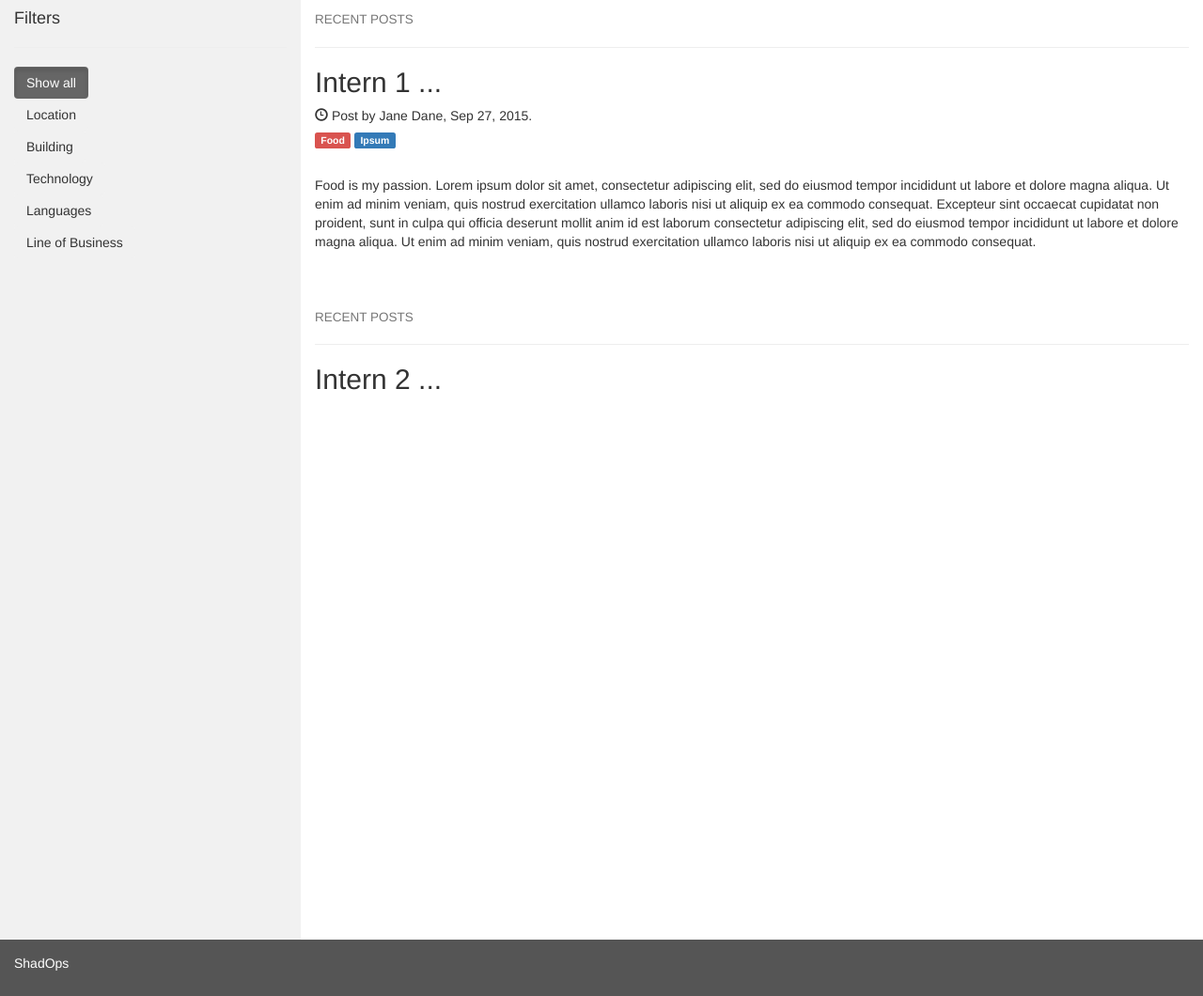
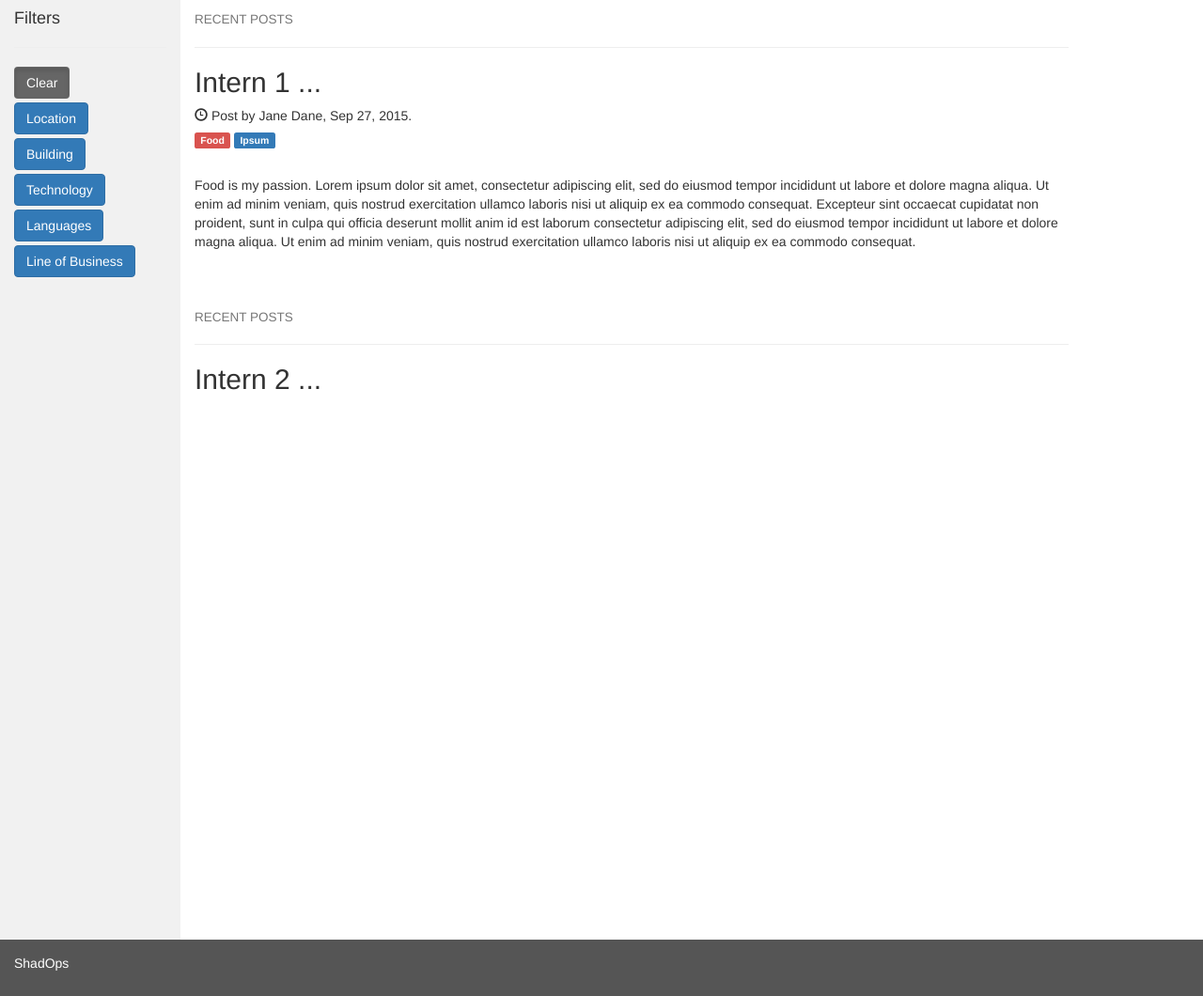
Before and after one commit to ldpr23/shadops, a Django app: template templates/shadopsapp/main.html in a window 1280 px wide. Shown: the whole page at 94% size. Run offline with Django 3.2, Linux system fonts and the light colour scheme; the template is opened without the code that fills it, so the values that code supplies are empty; some libraries are stand-ins or nearby versions.

Commit message:
Add style

```diff
--- a/static/css/styles.css
+++ b/static/css/styles.css
@@ -56,8 +56,17 @@ footer {
   padding: 15px;
 }
 
+.spacer{
+  padding: 2px;
+}
+
+
+#snav{
+  width: 15%;
+}
+
 /* On small screens, set height to 'auto' for sidenav and grid */
-@media screen and (max-width: 767px) {
+@media screen and (max-width: 300px) {
   .sidenav {
     height: auto;
     padding: 15px;
--- a/templates/shadopsapp/main.html
+++ b/templates/shadopsapp/main.html
@@ -13,7 +13,7 @@
 
 <div class="container-fluid">
     <div class="row content">
-        <div class="col-sm-3 sidenav">
+        <div id="snav" class="col-sm-3 sidenav">
             <h4>Filters</h4>
             <hr>
             <ul class="nav nav-pills nav-stacked">
@@ -23,13 +23,68 @@
                 <!--<li><a href="#section3">Photos</a></li>-->
 
                 <div id="myBtnContainer">
-                    <li><button class="btn active" onclick="filterSelection('all')"> Show all</button></li>
-                    <li><button class="btn" onclick="filterSelection('location')"> Location</button></li>
-                    <li><button class="btn" onclick="filterSelection('building')"> Building</button></li>
-                    <li><button class="btn" onclick="filterSelection('tech')"> Technology</button></li>
-                    <li><button class="btn" onclick="filterSelection('languages')"> Languages</button></li>
-                    <li><button class="btn" onclick="filterSelection('lob')"> Line of Business</button></li>
+                    <li><button class="btn active" onclick="filterSelection('all')"> Clear</button></li>
+
+                    <div class = "spacer"></div>
+
+                    <div>
+                        <button class="btn btn-primary" type="button" data-toggle="collapse" data-target="#collapseLocation" aria-expanded="false" aria-controls="collapseExample">
+                            Location
+                        </button>
+                        <div class = "collapse" id="collapseLocation" >
+                            <li><button class="btn"  onclick="filterSelection('Glasgow')"> Glasgow</button></li>
+                            <li><button class="btn"  onclick="filterSelection('London')"> London</button></li>
+                        </div>
+                    </div>
+
+                    <div class = "spacer"></div>
+
+                    <div>
+                        <button class="btn btn-primary" type="button" data-toggle="collapse" data-target="#collapseExample" aria-expanded="false" aria-controls="collapseExample">
+                            Building
+                        </button>
+                        <div class = "collapse" id="collapseExample" >
+                            <li><button class="btn"  onclick="filterSelection('waterloo')"> Wateroo</button></li>
+                            <li><button class="btn"  onclick="filterSelection('bothwell')"> Bothwell</button></li>
+                        </div>
+                    </div>
+                    <div class = "spacer"></div>
+
+
+                    <div>
+                        <button class="btn btn-primary" type="button" data-toggle="collapse" data-target="#collapseTech" aria-expanded="false" aria-controls="collapseExample">
+                            Technology
+                        </button>
+                        <div class = "collapse" id="collapseTech" >
+                            <li><button class="btn"  onclick="filterSelection('Java')"> AI/ML</button></li>
+                            <li><button class="btn"  onclick="filterSelection('JS')"> Cloud</button></li>
+                        </div>
+                    </div>
+                    <div class = "spacer"></div>
+
+                    <div>
+                        <button class="btn btn-primary" type="button" data-toggle="collapse" data-target="#collapseLang" aria-expanded="false" aria-controls="collapseExample">
+                            Languages
+                        </button>
+                        <div class = "collapse" id="collapseLang" >
+                            <li><button class="btn"  onclick="filterSelection('waterloo')"> Java</button></li>
+                            <li><button class="btn"  onclick="filterSelection('bothwell')"> JavaScript</button></li>
+                        </div>
+                    </div>
+                    <div class = "spacer"></div>
+
+                    <div>
+                        <button class="btn btn-primary" type="button" data-toggle="collapse" data-target="#collapseBusiness" aria-expanded="false" aria-controls="collapseExample">
+                            Line of Business
+                        </button>
+                        <div class = "collapse" id="collapseBusiness" >
+                            <li><button class="btn"  onclick="filterSelection('waterloo')"> CiB</button></li>
+                            <li><button class="btn"  onclick="filterSelection('bothwell')"> AWM</button></li>
+                        </div>
+                    </div>
                 </div>
+
+
             </ul><br>
 
         </div>
```
